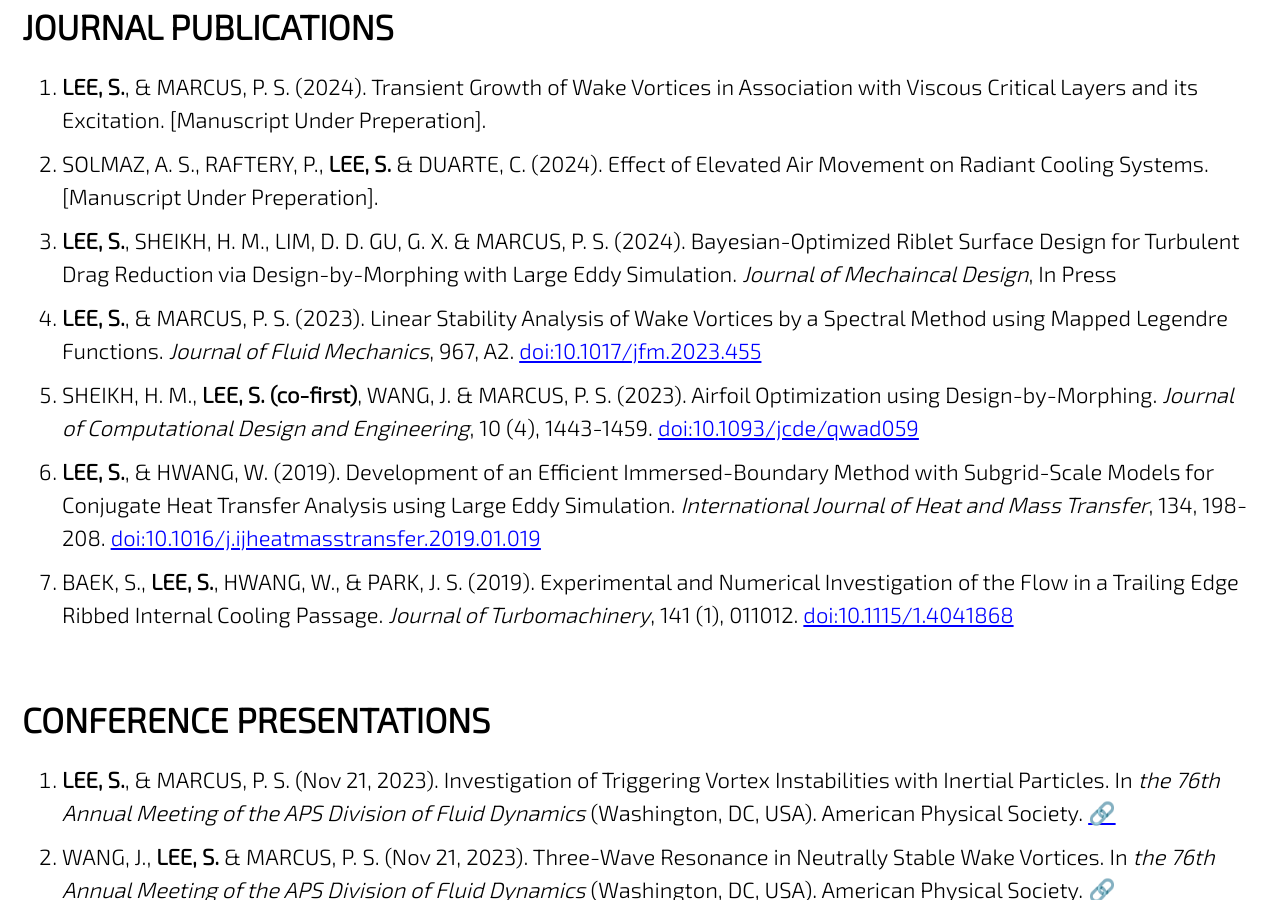
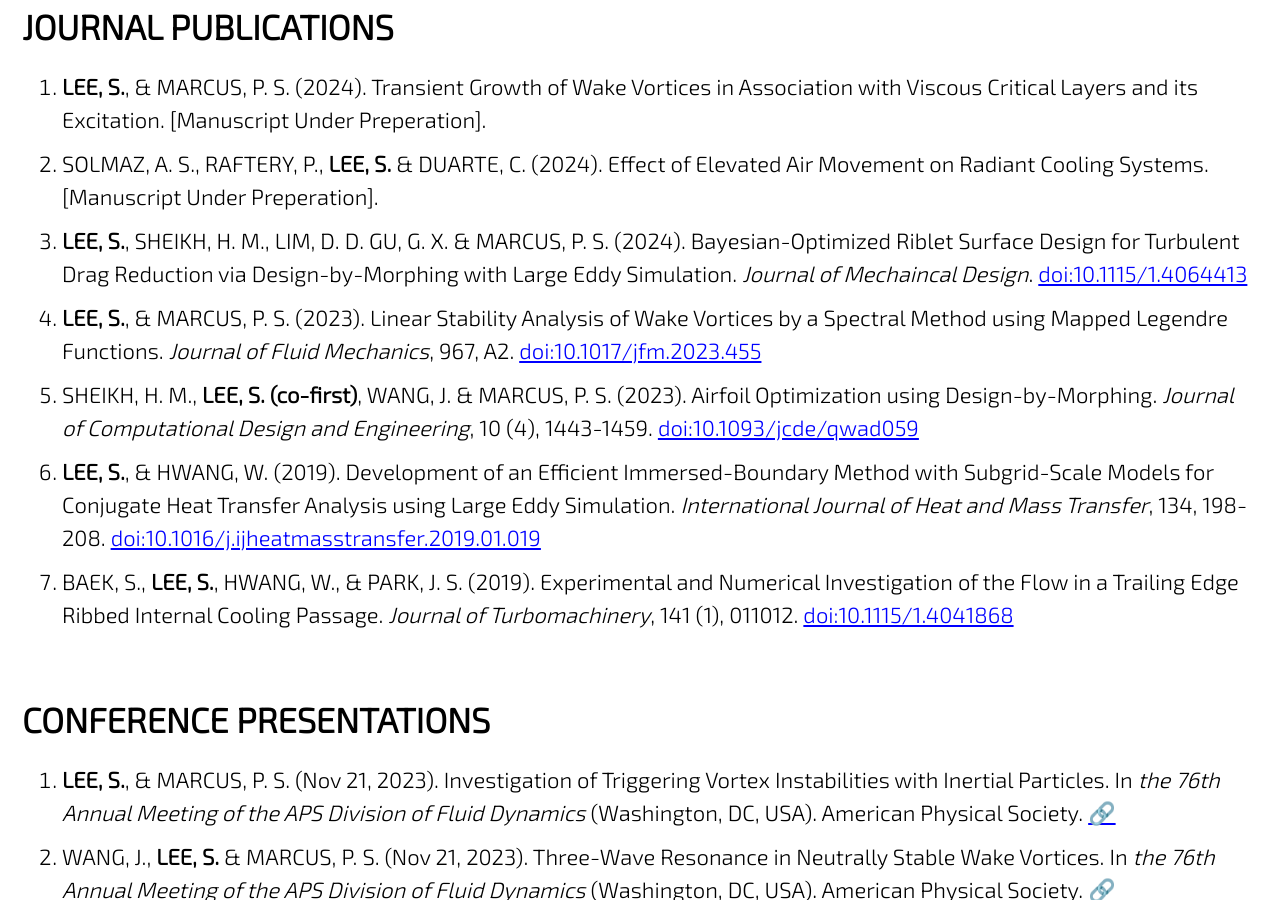
Before and after one commit to jun9303/jun9303.github.io, a Jekyll site: the page built from _pages/publications.md, in a window 1280 px wide and 900 px high, scrolled down 364 px. Built offline with Jekyll 4.4.1, drawn with Linux system fonts in a browser that asks for light colours; cached includes are drawn as plain includes; nearby versions of some CDN libraries; emoji names are drawn with the system emoji font.

Commit message:
Publication Updated

```diff
--- a/_pages/publications.md
+++ b/_pages/publications.md
@@ -12,7 +12,7 @@ header:
 
 1. **LEE, S.**, & MARCUS, P. S. (2024). Transient Growth of Wake Vortices in Association with Viscous Critical Layers and its Excitation. [Manuscript Under Preperation].
 2. SOLMAZ, A. S., RAFTERY, P., **LEE, S.** & DUARTE, C. (2024). Effect of Elevated Air Movement on Radiant Cooling Systems. [Manuscript Under Preperation].
-3. **LEE, S.**, SHEIKH, H. M., LIM, D. D. GU, G. X. & MARCUS, P. S. (2024). Bayesian-Optimized Riblet Surface Design for Turbulent Drag Reduction via Design-by-Morphing with Large Eddy Simulation. *Journal of Mechaincal Design*, In Press
+3. **LEE, S.**, SHEIKH, H. M., LIM, D. D. GU, G. X. & MARCUS, P. S. (2024). Bayesian-Optimized Riblet Surface Design for Turbulent Drag Reduction via Design-by-Morphing with Large Eddy Simulation. *Journal of Mechaincal Design*. [doi:10.1115/1.4064413](https://doi.org/10.1115/1.4064413)
 4. **LEE, S.**, & MARCUS, P. S. (2023). Linear Stability Analysis of Wake Vortices by a Spectral Method using Mapped Legendre Functions. *Journal of Fluid Mechanics*, 967, A2. [doi:10.1017/jfm.2023.455](https://doi.org/10.1017/jfm.2023.455)
 5. SHEIKH, H. M., **LEE, S. (co-first)**, WANG, J. & MARCUS, P. S. (2023). Airfoil Optimization using Design-by-Morphing. *Journal of Computational Design and Engineering*, 10 (4), 1443-1459. [doi:10.1093/jcde/qwad059](
 https://doi.org/10.1093/jcde/qwad059)
```
Also changed, not shown: 1 other file.
